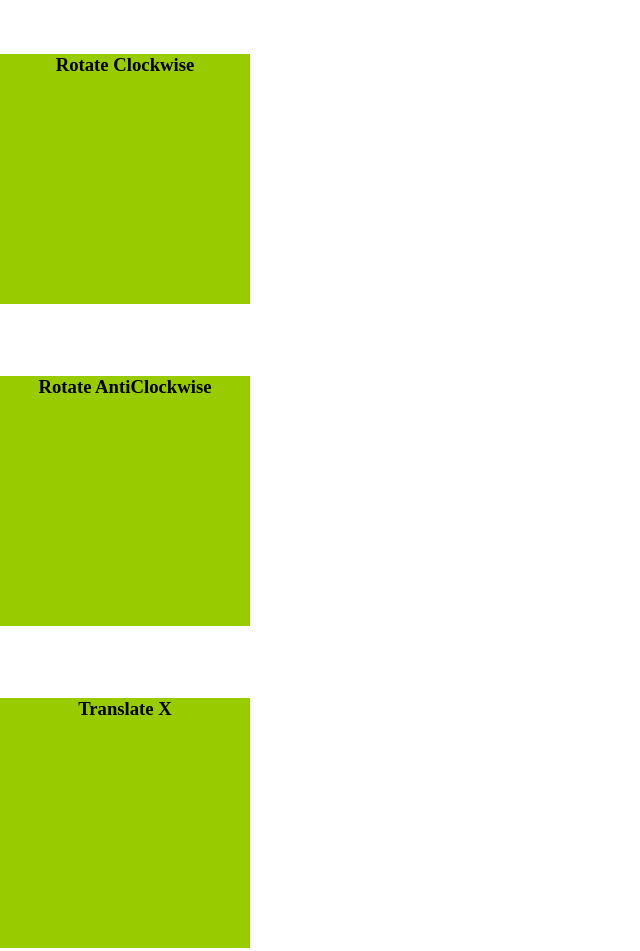
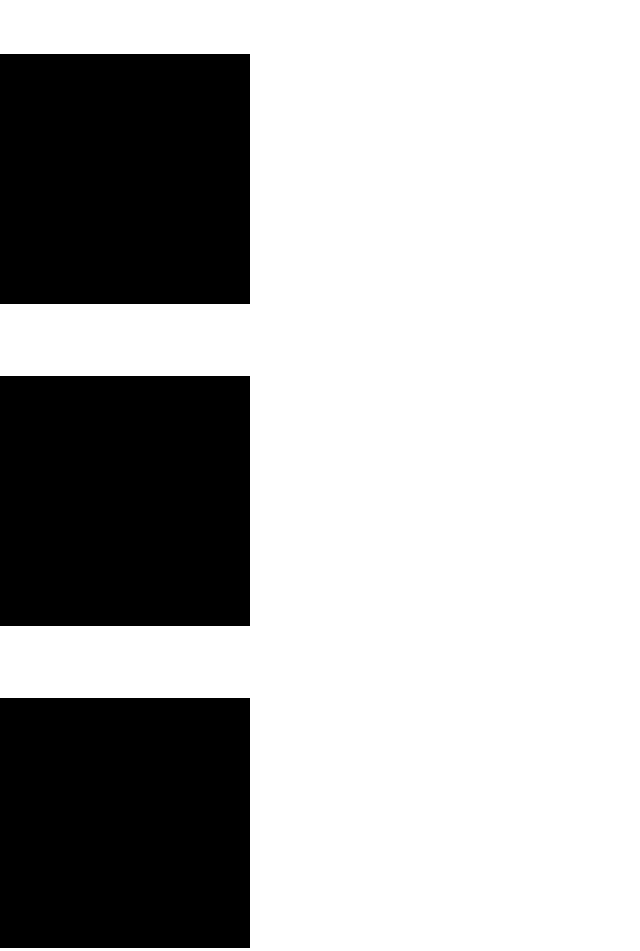
Before and after one commit to Ahmerkhan007/07c, a plain HTML site: page index.html in a window 1280 px wide. Shown: the top 951 px of the page, without its empty margins (0-640 px from the left). Drawn offline with Linux system fonts and the light colour scheme.

Commit message:
Update index.html
backgroung color cahnge to black

```diff
--- a/index.html
+++ b/index.html
@@ -11,7 +11,7 @@
 {
 	width:250px;
 	height:250px;
-	background-color:rgba(153,204,0,1);
+	background-color:black;
 	transition:all 1.5s ease-in-out;
 }
 
```
